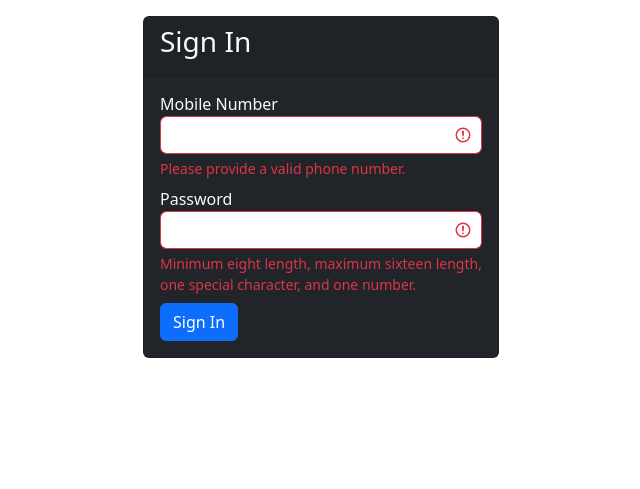
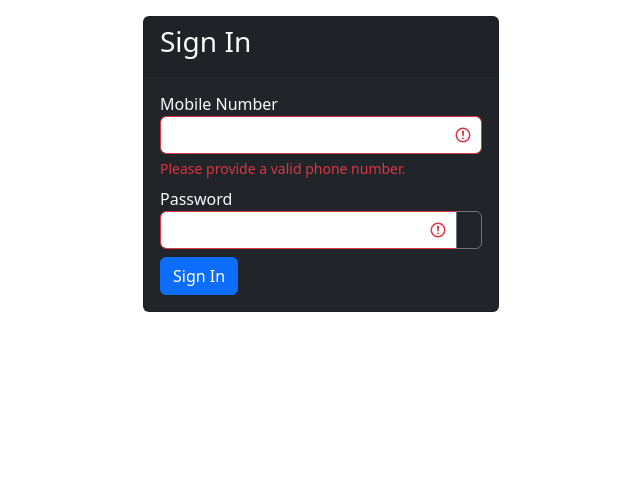
Before and after one commit to AhnafIqbal6/Baper-Hotel, a Django app: page /user/signin/ in a window 1280 px wide. Shown: the part 56-545 px from the top of the page, without its empty margins (319-959 px from the left). Run offline with Django 4.2, Linux system fonts and the light colour scheme; some libraries are stand-ins or nearby versions.

Commit message:
Add Eye icon to the Sign In Page

```diff
--- a/templates/user/signin.html
+++ b/templates/user/signin.html
@@ -40,7 +40,12 @@
 
                       <div class="mb-2">
                         <label for="password">Password</label>
+                        <div class="input-group">
                             <input type="password" name="password" id="password" class="form-control" pattern="(?=.*\d)(?=.*[!@#$%^&*])(?=.*[A-Z])(?=.*[a-z]).{8,16}" required>
+                            <button class="btn btn-outline-secondary" type="button" id="toggle-password">
+                                <i class="bi bi-eye-slash"></i>
+                            </button>
+                        </div>
                         <div class="valid-feedback">
                             Looks good!
                         </div>
@@ -48,6 +53,7 @@
                             Minimum eight length, maximum sixteen length, one special character, and one number.
                         </div>
                     </div>
+
 
 
 
```
Lines whose indentation alone changed are shown as unchanged.
